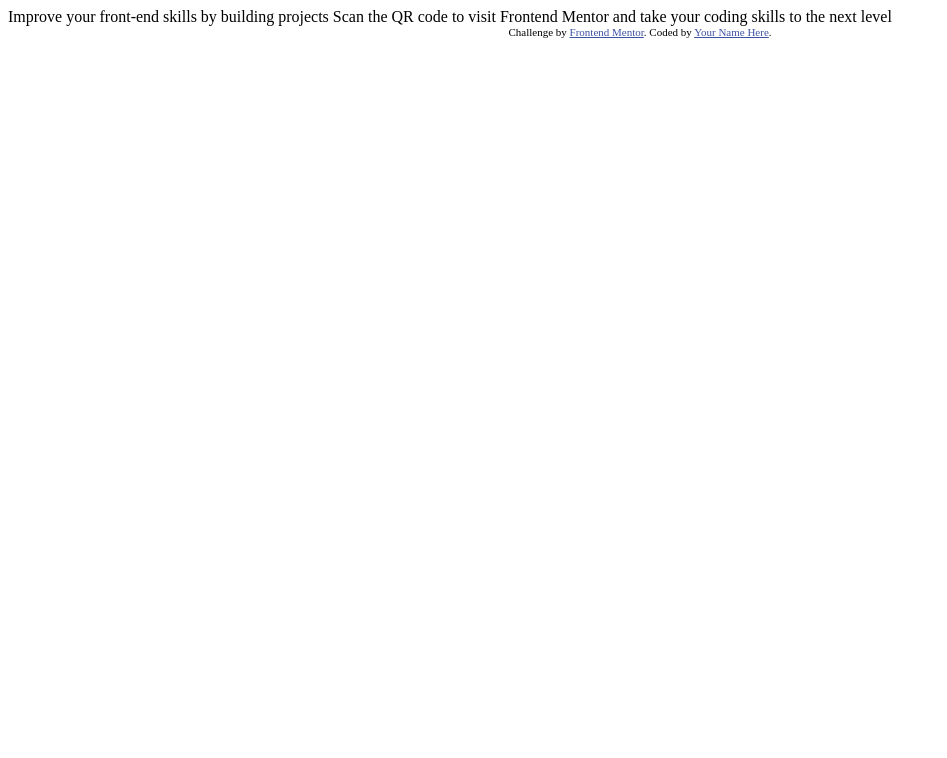
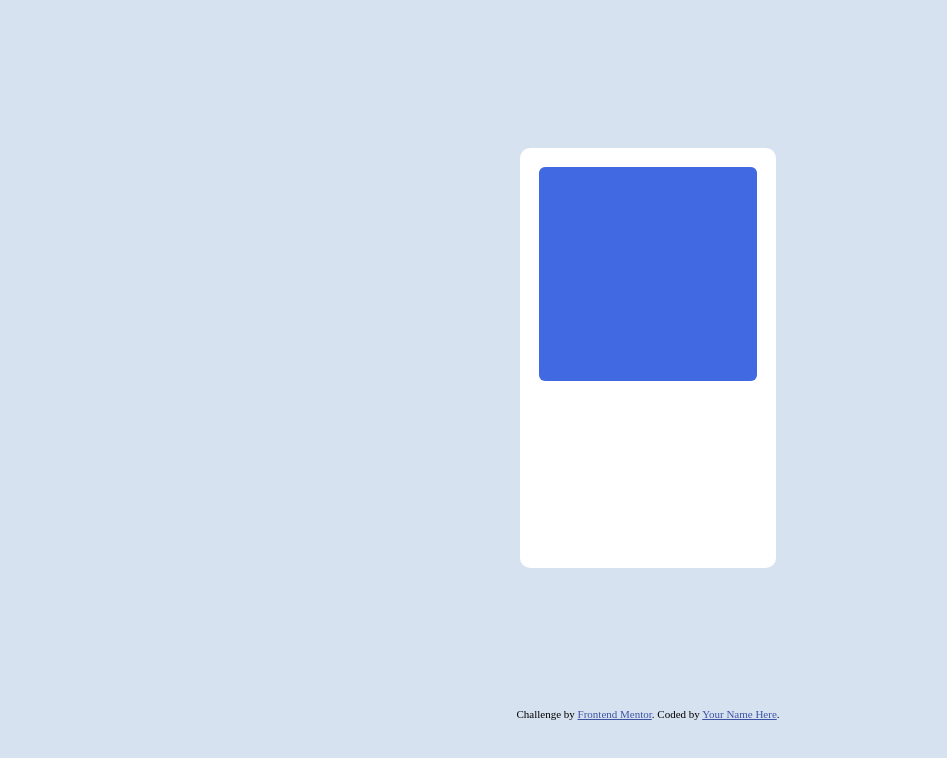
Before and after one commit to sij411/qr-code-clone-2023-feb, a plain HTML site: page index.html in a window 1280 px wide. Shown: the whole page, without its empty margins (0-947 px from the left). Drawn offline with Linux system fonts and the light colour scheme.

Commit message:
html structure + css
I have done html structure and CSS works . Flex box is pretty difficult, still.

```diff
--- a/index.html
+++ b/index.html
@@ -1,28 +1,98 @@
 <!DOCTYPE html>
 <html lang="en">
   <head>
-  <meta charset="UTF-8">
-  <meta name="viewport" content="width=device-width, initial-scale=1.0"> <!-- displays site properly based on user's device -->
+    <meta charset="UTF-8" />
+    <meta name="viewport" content="width=device-width, initial-scale=1.0" />
+    <!-- displays site properly based on user's device -->
 
-  <link rel="icon" type="image/png" sizes="32x32" href="./images/favicon-32x32.png">
+    <link
+      rel="icon"
+      type="image/png"
+      sizes="32x32"
+      href="./images/favicon-32x32.png"
+    />
 
     <title>Frontend Mentor | QR code component</title>
 
     <!-- Feel free to remove these styles or customise in your own stylesheet 👍 -->
     <style>
-    .attribution { font-size: 11px; text-align: center; }
-    .attribution a { color: hsl(228, 45%, 44%); }
+      body {
+        width: 100%; height: 100%;
+        max-width: 1440px;
+        background-color: hsl(212, 45%, 89%);
+      }
+      .container-wrapper {
+        box-sizing: border-box;
+        width: 100%; height: 700px;
+        display: flex;
+        justify-content: center;
+        align-items: center;
+      }
+      .container {
+        box-sizing: border-box;
+        height: 60%; width: 20%;
+        background-color: white;
+        border-radius: 10px;
+
+      }
+      .attribution-wrapper {
+        width: 100%; height: 10%;
+        box-sizing: border-box;
+        display: flex;
+        justify-content: center;
+        align-items: flex-end;
+      }
+      .qr-code-container {
+        height: 60%; width: 100%;
+        display: flex;
+        align-items: center;
+        justify-content: center;
+
+      }
+      .qr-code-wrapper {
+        box-sizing: border-box;
+        height: 85%; width: 85%;
+
+        border-radius: 6px;
+        background-color: royalblue;
+
+      }
+      .attribution {
+
+
+        font-size: 11px;
+        text-align: center;
+      }
+      .attribution a {
+        color: hsl(228, 45%, 44%);
+      }
+
     </style>
   </head>
   <body>
+    <div class="container-wrapper">
+      <div class="container">
+      <div class="qr-code-container">
+        <div class="qr-code-wrapper"></div>
+      </div>
+      <div class="text-wrapper">
+        <div class="text-box-ad"></div>
+        <div class="text-box-guideline"></div>
+      </div>
+      </div>
+    </div>
 
-  Improve your front-end skills by building projects
+    <!--Improve your front-end skills by building projects-->
 
-  Scan the QR code to visit Frontend Mentor and take your coding skills to the next level
+    <!--Scan the QR code to visit Frontend Mentor and take your coding skills to the next level-->
+    <div class="attribution-wrapper">
+      <div class="attribution">
+      Challenge by
+      <a href="https://www.frontendmentor.io?ref=challenge" target="_blank"
+        >Frontend Mentor</a
+      >. Coded by <a href="#">Your Name Here</a>.
+    </div>
+    </div>
 
-  <div class="attribution">
-    Challenge by <a href="https://www.frontendmentor.io?ref=challenge" target="_blank">Frontend Mentor</a>.
-    Coded by <a href="#">Your Name Here</a>.
-  </div>
   </body>
 </html>
```
Lines whose indentation alone changed are shown as unchanged.
